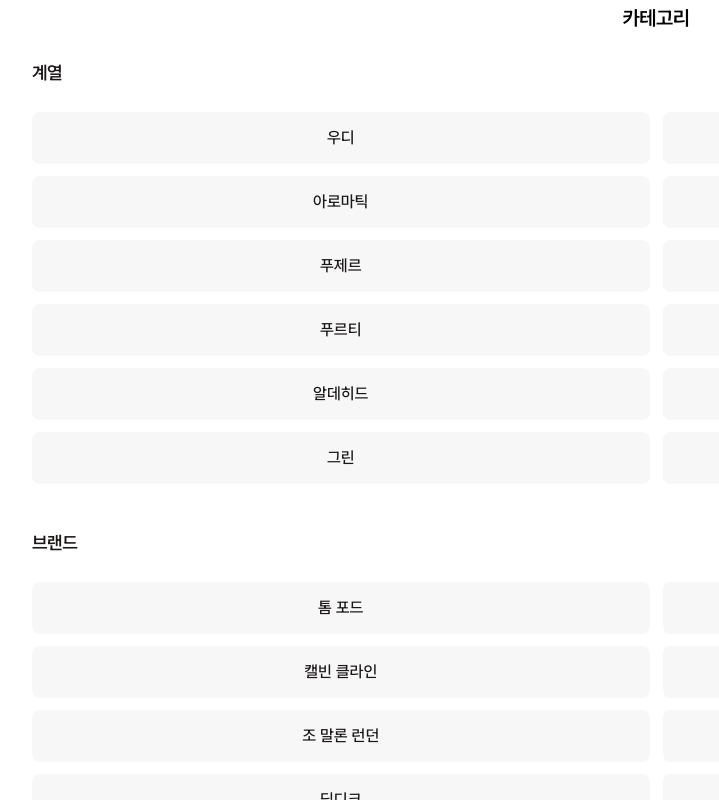
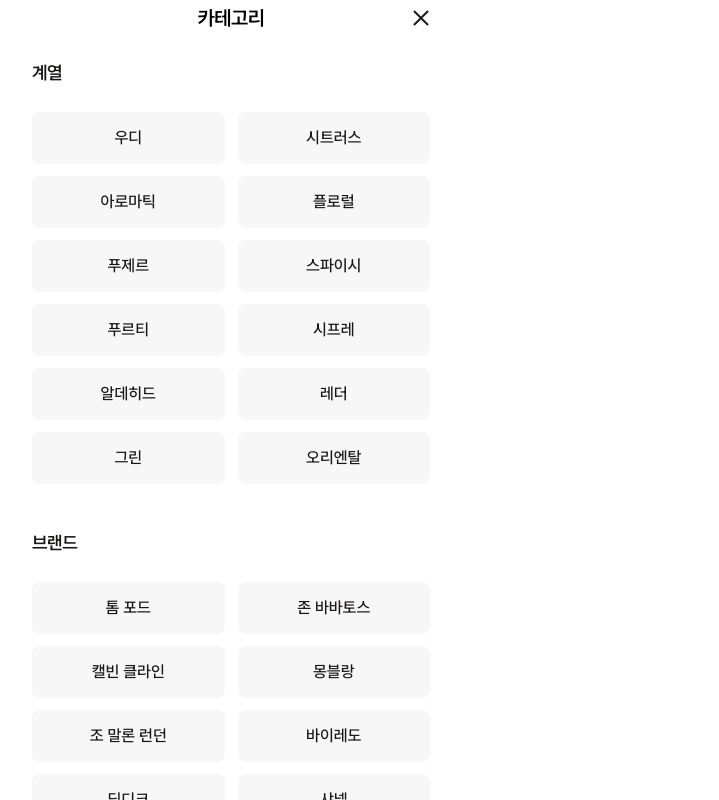
Before and after one commit to team-acode/sniff-client, a Next.js app: page / in a window 1280 px wide. Both pictures are taken after a click on the button 447 px from the left and 21 px from the top of the page. Shown: the top 800 px of the page, without its empty margins (409-1128 px from the left). Built offline with nearby package versions, Linux system fonts and the light colour scheme.

Commit message:
hotfix: 카테고리 fix -> absolute로 변경

```diff
--- a/components/home/Category.tsx
+++ b/components/home/Category.tsx
@@ -44,7 +44,7 @@
   }, []);
 
   return (
-    <div className="fixed top-0  bottom-0 w-full h-full bg-acodewhite z-50 overflow-auto pb-[124px]">
+    <div className="absolute top-0  bottom-0 w-full h-full bg-acodewhite z-50 overflow-auto pb-[124px]">
       <div className="flex relative justify-center mx-[13px] mt-[3px]">
         <h2 className="h1">카테고리</h2>
         <button
```
